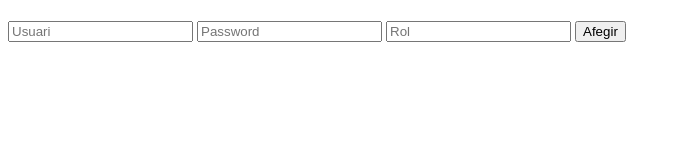
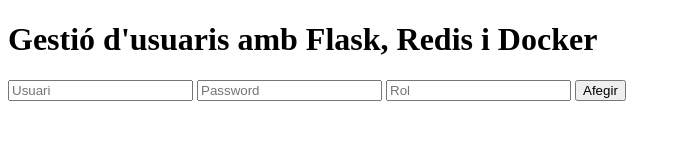
Before and after one commit to iesbillenguatges/hosted-runners, a plain HTML site: page static/index.html in a window 1280 px wide. Shown: the whole page, without its empty margins (0-681 px from the left). Drawn offline with Linux system fonts and the light colour scheme; no server answers.

Commit message:
Update index.html

```diff
--- a/static/index.html
+++ b/static/index.html
@@ -5,7 +5,7 @@
   <title>Gestió d'usuaris</title>
 </head>
 <body>
-  <h1></h1>
+  <h1>Gestió d'usuaris amb Flask, Redis i Docker</h1>
   <form id="addForm">
     <input type="text" placeholder="Usuari" id="username" required>
     <input type="text" placeholder="Password" id="password" required>
```
